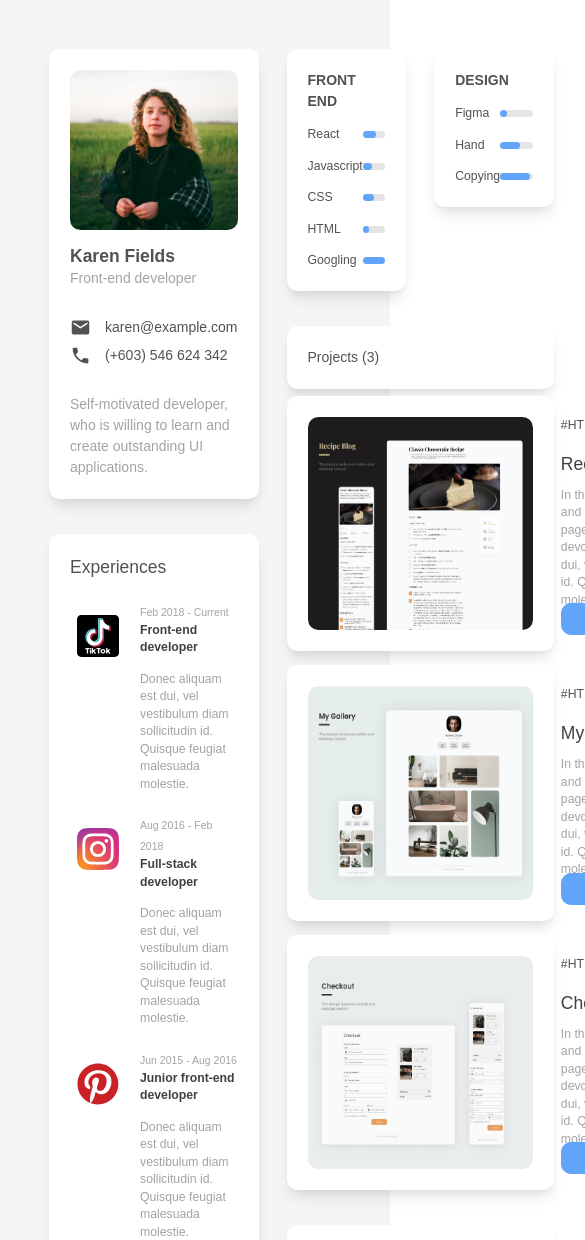
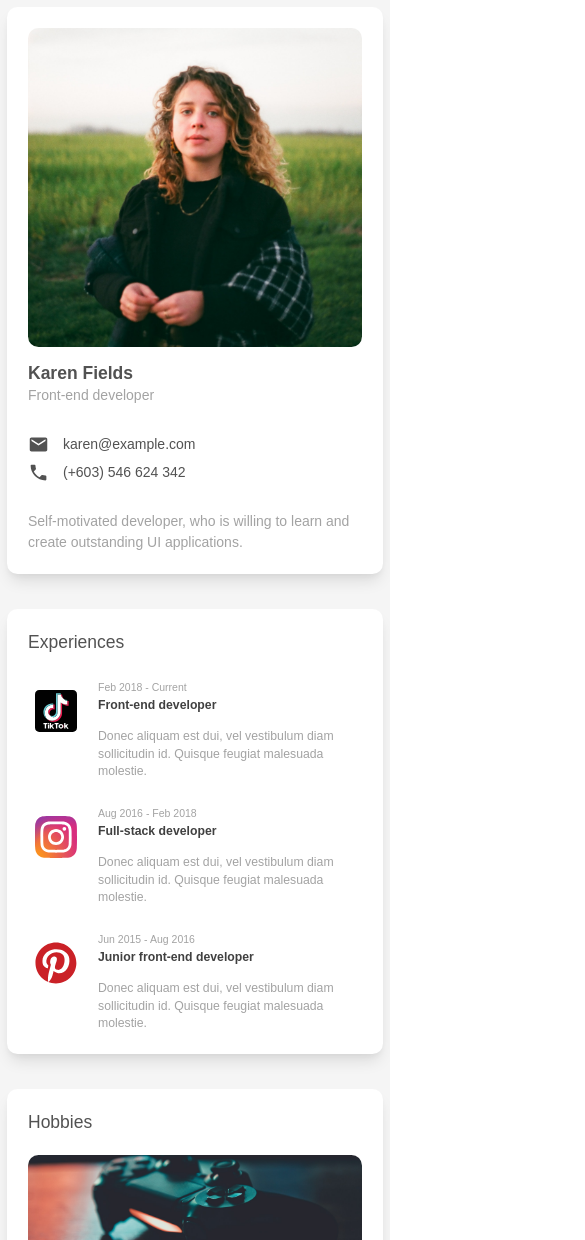
Before and after one commit to tung-eh/portfolio-challenge, a React (Create React App) app: page / in a window 390 px wide. Shown: the top 1240 px of the page, 585 px wide, since content can reach past the window. Built offline with nearby package versions, Linux system fonts and the light colour scheme.

Commit message:
Responsive css

```diff
--- a/src/App.js
+++ b/src/App.js
@@ -9,7 +9,7 @@ import Skills from './components/Skills'
 
 function App() {
   return (
-    <div className="grid grid-cols-layout grid-rows-layout gap-8 min-h-screen bg-gray-100 p-14">
+    <div className="grid md:grid-cols-layout md:grid-rows-layout gap-8 min-h-screen bg-gray-100 p-2 md:p-14">
       <div className="grid gap-10">
         <PersonalInfo />
         <Experiences />
@@ -20,7 +20,7 @@ function App() {
         <Projects />
         <Blogs />
       </div>
-      <div className="col-span-2 text-center text-xs text-gray-400 mt-20">
+      <div className="md:col-span-2 text-center text-xs text-gray-400 mt-20">
         Tung Teng @ DevChallenges.io
       </div>
     </div>
--- a/src/components/Blogs.js
+++ b/src/components/Blogs.js
@@ -19,8 +19,11 @@ const Blogs = () => (
     </div>
     <div className="grid gap-4">
       {blogs.map(({ image, title, description, plaform }, index) => (
-        <div className="card flex gap-8" key={index}>
-          <div className="flex flex-col justify-between">
+        <div
+          className="card flex flex-col-reverse md:flex-row gap-8"
+          key={index}
+        >
+          <div className="flex flex-col gap-2 justify-between">
             <span className="text-sm text-gray-300">Blog</span>
             <h2 className="text-xl text-gray-700" style={{ maxWidth: '11rem' }}>
               {title}
--- a/src/components/Projects.js
+++ b/src/components/Projects.js
@@ -40,9 +40,9 @@ const Projects = () => (
     <div className="grid gap-4">
       {projects.map(
         ({ image, tags, name, description, demoLink, githubLink }, index) => (
-          <div className="card flex gap-8" key={index}>
+          <div className="card flex flex-col md:flex-row gap-8" key={index}>
             <img className="rounded-xl w-72" src={image} alt={name} />
-            <div className="flex flex-col justify-between">
+            <div className="flex flex-col gap-8 justify-between">
               <div>
                 <div className="text-sm text-gray-600 mb-5">
                   {tags.map((tag) => (
--- a/src/components/Skills.js
+++ b/src/components/Skills.js
@@ -44,7 +44,7 @@ const SkillGroup = ({ name, skills }) => (
 )
 
 const Skills = () => (
-  <div className="grid grid-cols-2 items-start gap-8">
+  <div className="grid md:grid-cols-2 items-start gap-8">
     <SkillGroup name="Front end" skills={skills.frontend} />
     <SkillGroup name="Design" skills={skills.design} />
   </div>
```
